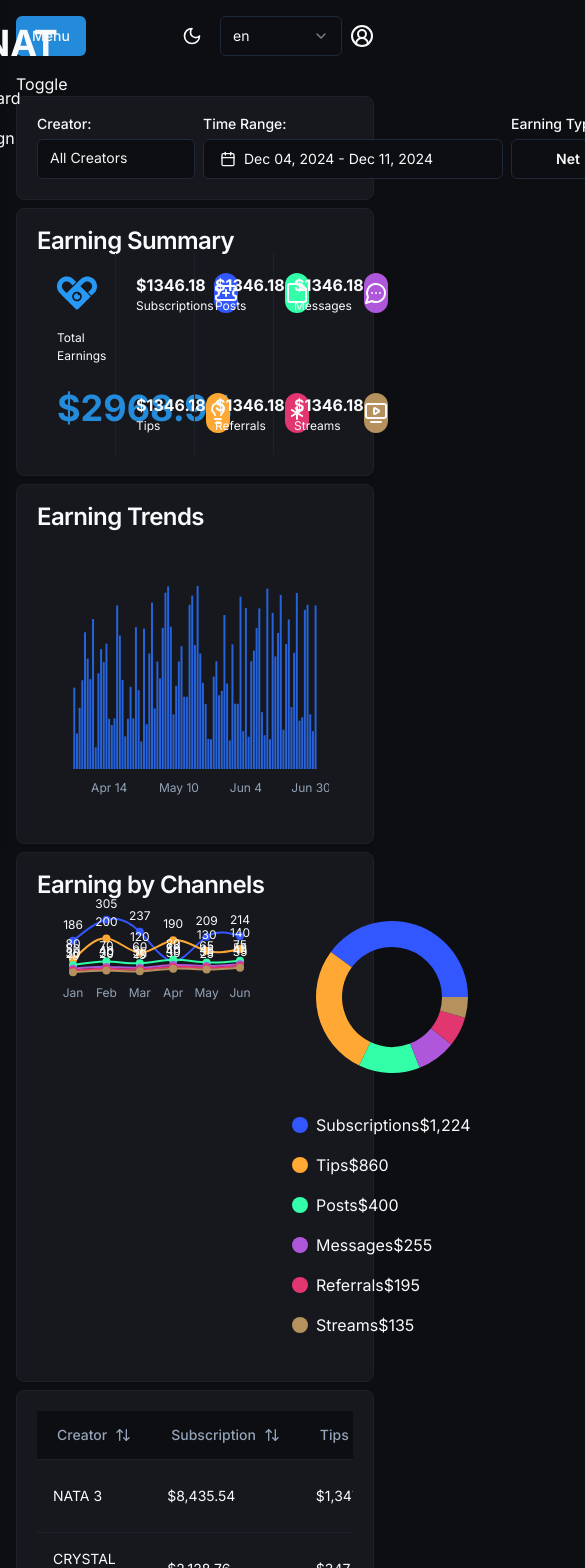
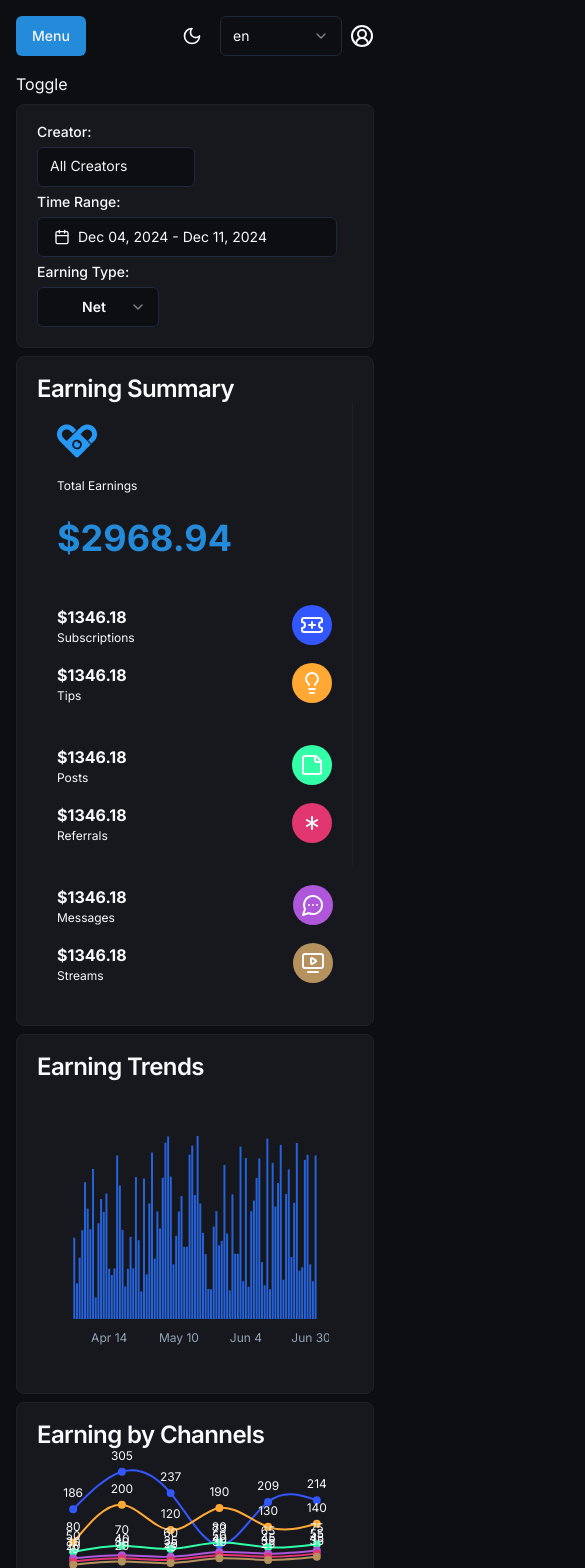
Before and after one commit to YevhenShashnin/YevhenShashnin.github.io, a React (Vite) app: page / in a window 390 px wide. Shown: the top 1568 px of the page, 585 px wide, since content can reach past the window. Built offline with nearby package versions, Linux system fonts and the light colour scheme.

Commit message:
redeploy

```diff
--- a/src/App.tsx
+++ b/src/App.tsx
@@ -21,7 +21,7 @@ function App() {
             {/*        </Routes>*/}
             {/*    </ErrorBoundary>*/}
             {/*</Router>*/}
-            <button onClick={() => setShowDashboard((prev) => !prev)}>Toggle</button>
+            <button className='mb-2' onClick={() => setShowDashboard((prev) => !prev)}>Toggle</button>
             {showDashboard ? <Dashboard/> : <Campaign/>}
         </Layout_>
     </ThemeProvider>;
--- a/src/layouts/Layout_.tsx
+++ b/src/layouts/Layout_.tsx
@@ -14,17 +14,17 @@ function Layout_({ children }: LayoutProps) {
 
     return (
         <div className="flex h-screen ">
-            <div
-                className={`
-          fixed top-0 left-0 h-full w-[20%] p-4  shadow-md
-          transform-gpu transition-transform duration-500 ease-in-out
-          ${showSidebar ? 'translate-x-0' : '-translate-x-full'}
-        `}
-            >
-                <h1 className="text-[36px] font-bold">FANAT</h1>
-                <a href='/' className="block mt-4">Dashboard</a>
-                <a href='/campaign' className="block mt-4">Campaign</a>
-            </div>
+        {/*    <div*/}
+        {/*        className={`*/}
+        {/*  fixed top-0 left-0 h-full w-[20%] p-4  shadow-md*/}
+        {/*  transform-gpu transition-transform duration-500 ease-in-out*/}
+        {/*  ${showSidebar ? 'translate-x-0' : '-translate-x-full'}*/}
+        {/*`}*/}
+        {/*    >*/}
+        {/*        /!*<h1 className="text-[36px] font-bold">FANAT</h1>*!/*/}
+        {/*        <a href='/' className="block mt-4">Dashboard</a>*/}
+        {/*        <a href='/campaign' className="block mt-4">Campaign</a>*/}
+        {/*    </div>*/}
 
             <main
                 className={`flex-grow p-4 transition-all duration-500 ease-in-out ${
--- a/src/modules/fanat/Campaign/sections/settings.tsx
+++ b/src/modules/fanat/Campaign/sections/settings.tsx
@@ -26,7 +26,7 @@ export const Settings = () => {
     });
     const {t} = useTranslation();
     return (
-        <Card className="px-5 py-5 col-span-4 flex gap-2">
+        <Card className="px-5 py-5 col-span-4 flex flex-wrap gap-2">
             <div className="flex flex-col gap-2 w-[50%]">
                 <Label
                     htmlFor="campaign"
--- a/src/modules/fanat/Campaign/sections/totals.tsx
+++ b/src/modules/fanat/Campaign/sections/totals.tsx
@@ -10,7 +10,7 @@ export const Totals = () => {
 
     return (
         <Card className="px-5 py-5 col-span-4 gap-2">
-            <CardContent className="grid grid-cols-4 p-0">
+            <CardContent className="grid grid-cols-1 md:grid-cols-4 p-0">
                 <div className="flex flex-col p-5 gap-4 border-r">
                     <p className='text-[24px] font-bold'>{t('campaign.totalClaims')}</p>
                     <p className='text-[36px]'>475</p>
--- a/src/modules/fanat/Dashboard/sections/earningChannels.tsx
+++ b/src/modules/fanat/Dashboard/sections/earningChannels.tsx
@@ -62,7 +62,7 @@ export const EarningChannels = () => {
             <CardContent className='grid grid-cols-4 gap-10'>
 
 
-                <ChartContainer className='col-span-3' config={chartConfig2}>
+                <ChartContainer className='col-span-4 md:col-span-3' config={chartConfig2}>
                     <LineChart
                         accessibilityLayer
                         data={chartData2}
@@ -108,7 +108,7 @@ export const EarningChannels = () => {
                         ))}
                     </LineChart>
                 </ChartContainer>
-                <div className="flex flex-col h-full gap-4 justify-center">
+                <div className="col-span-4 md:col-span-1 flex flex-col h-full gap-4 justify-center">
                     <ChartContainer
                         config={chartConfig2}
                         className="mx-auto aspect-square h-[200px]"
--- a/src/modules/fanat/Dashboard/sections/earnings.tsx
+++ b/src/modules/fanat/Dashboard/sections/earnings.tsx
@@ -24,7 +24,7 @@ export const Earnings = () => {
                 {t('dashboard.earningSummary')}
                 <InfoTooltip tooltipText='dashboard.earningTooltip' />
             </CardTitle>
-            <CardContent className="grid grid-cols-4 p-0">
+            <CardContent className="grid grid-cols-1 md:grid-cols-4 p-0">
                 <div className="flex flex-col p-5 gap-4 border-r">
                     <OnlyFans className="w-10 h-10" />
                     <p className="text-[12px]">{t('dashboard.totalEarnings')}</p>
--- a/src/modules/fanat/Dashboard/sections/settings.tsx
+++ b/src/modules/fanat/Dashboard/sections/settings.tsx
@@ -29,7 +29,7 @@ export const Settings = () => {
     });
     const {t} = useTranslation();
     return (
-        <Card className="px-5 py-5 col-span-4 flex gap-2">
+        <Card className="px-5 py-5 col-span-4 flex flex-wrap gap-2">
             <div className="flex flex-col gap-2 w-[50%]">
                 <Label>{t('common.creator')}</Label>
                 <MultipleSelect
```
Also changed, not shown: 4 other files (tests, documents, lock files or other folders).
